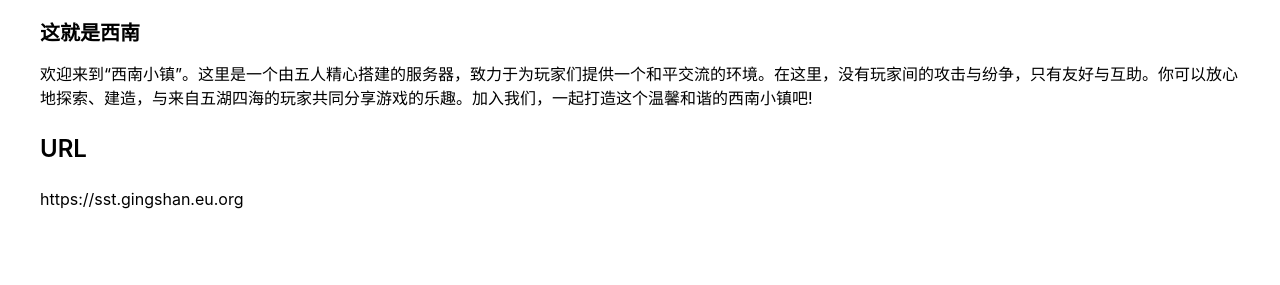
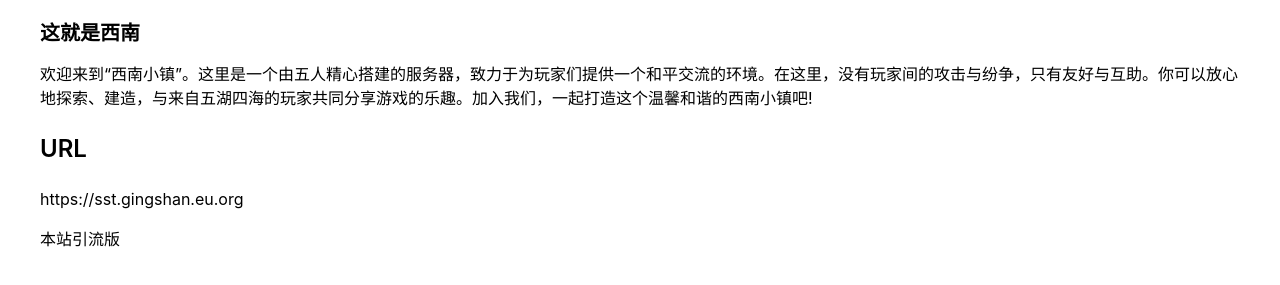
Before and after one commit to NameMicrobe7931/ikgy.github.io, a plain HTML site: page mcsrv.html in a window 1280 px wide. Shown: the part 93-378 px from the top of the page. Drawn offline with Linux system fonts and the light colour scheme.

Commit message:
Update mcsrv.html

```diff
--- a/mcsrv.html
+++ b/mcsrv.html
@@ -986,6 +986,7 @@ body {padding: 2em;}
 <p>欢迎来到“西南小镇”。这里是一个由五人精心搭建的服务器，致力于为玩家们提供一个和平交流的环境。在这里，没有玩家间的攻击与纷争，只有友好与互助。你可以放心地探索、建造，与来自五湖四海的玩家共同分享游戏的乐趣。加入我们，一起打造这个温馨和谐的西南小镇吧!</p>
 <h2>URL</h2>
 <p><a href="https://sst.gingshan.eu.org">https://sst.gingshan.eu.org</a></p>
+<p><a href="https://sst.ikgy.top">本站引流版</a></p>
   </div>
   </body>
 </html>
```
